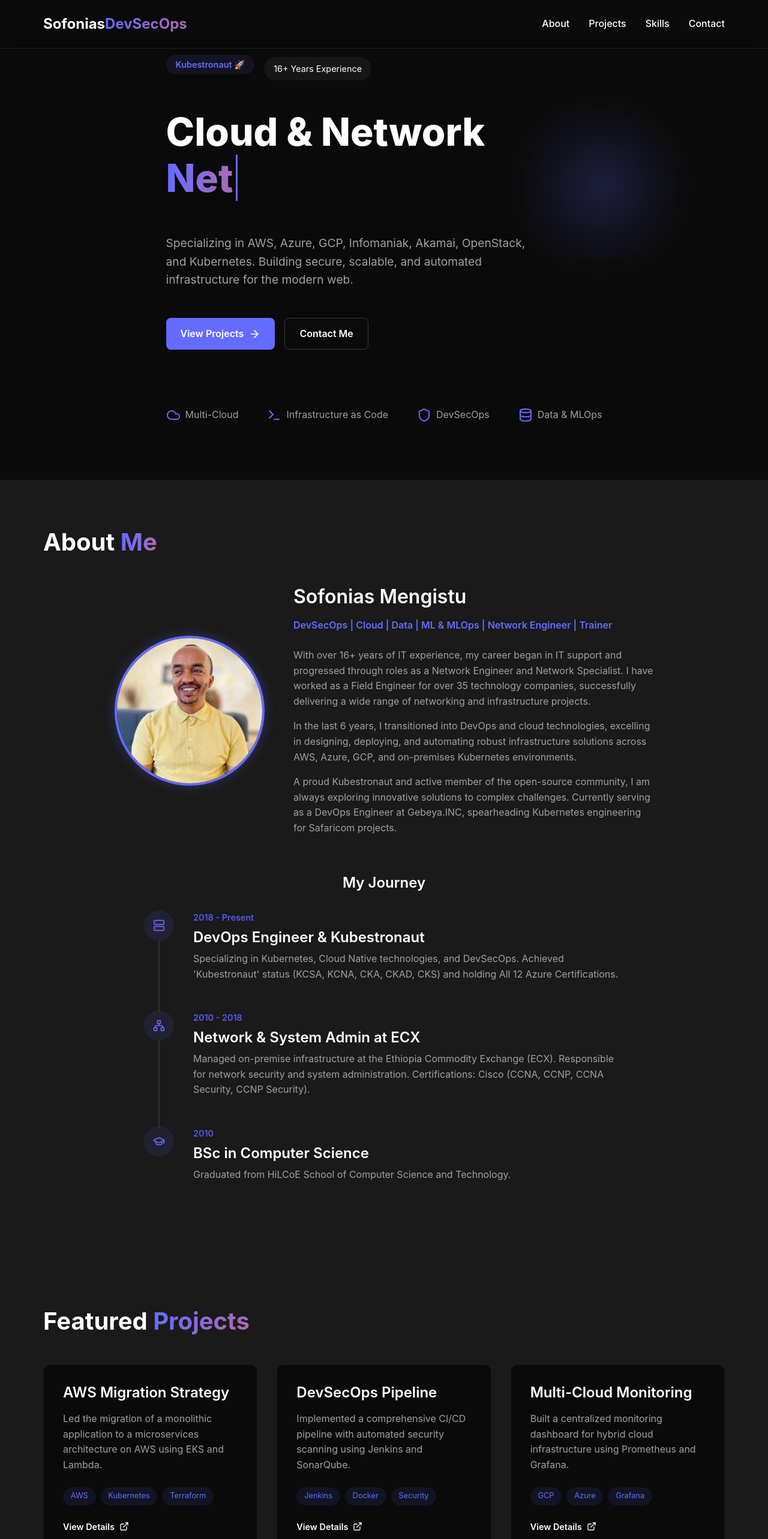
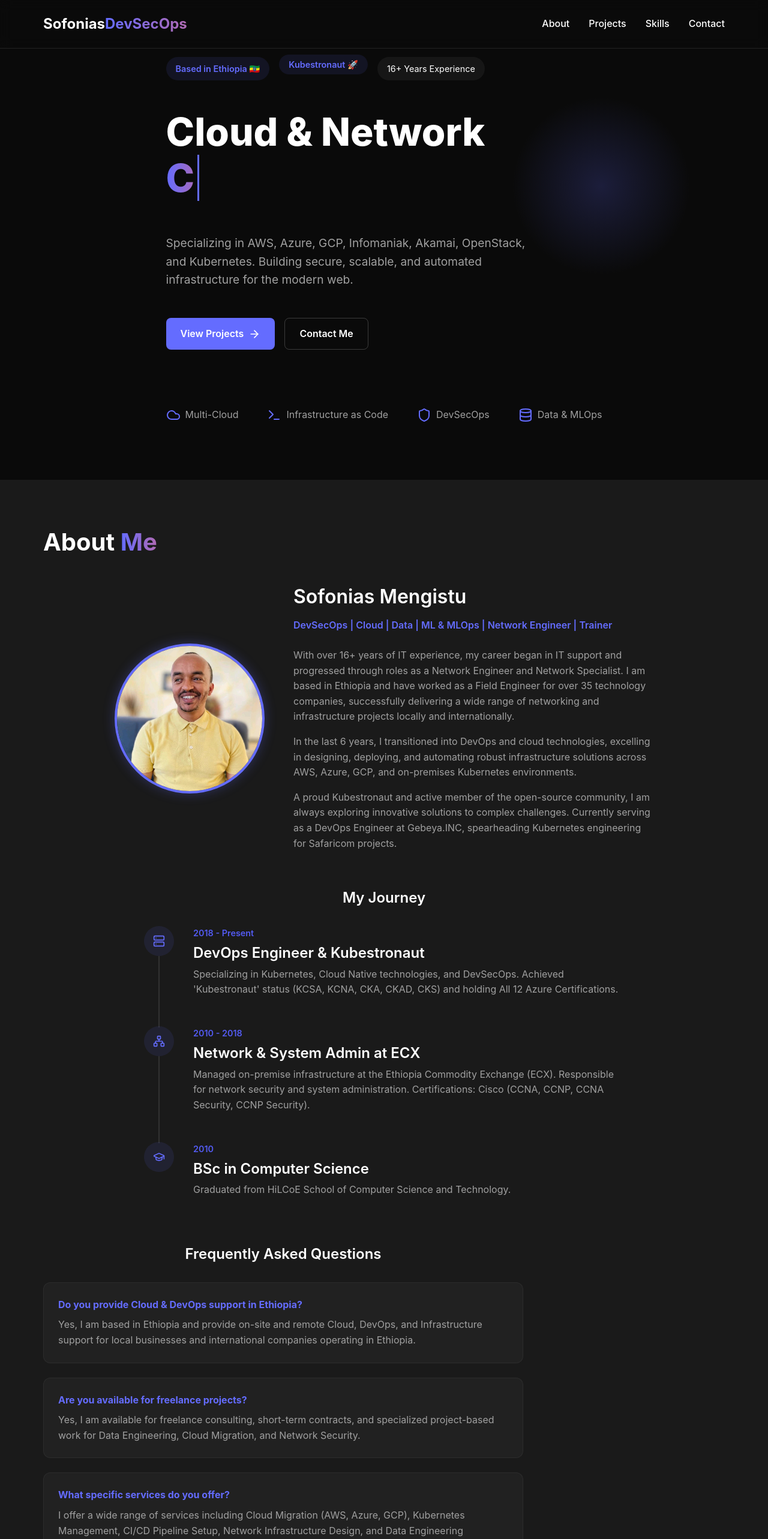
Before and after one commit to Sofoniasm/personal-portfolio, a React (Vite) app: page / in a window 1280 px wide. Shown: the top 2566 px of the page at 60% size. Built offline with nearby package versions, Linux system fonts and the light colour scheme.

Commit message:
feat: SEO optimization for Ethiopia and Cloud DevOps

```diff
--- a/index.html
+++ b/index.html
@@ -5,11 +5,60 @@
   <meta charset="UTF-8" />
   <link rel="icon" type="image/svg+xml" href="/vite.svg" />
   <meta name="viewport" content="width=device-width, initial-scale=1.0" />
-  <title>Sofonias Mengistu | Cloud & DevSecOps</title>
+  <title>Sofonias Mengistu | Data, Cloud, Network Engineer & IT Support in Ethiopia</title>
   <meta name="description"
-    content="Portfolio of Sofonias Mengistu - Kubestronaut, Cloud DevOps, and Security Specialist with 16+ years of experience." />
+    content="Hire Sofonias Mengistu, a top-rated Cloud DevOps, Data, Network Engineer, and IT Support Specialist in Ethiopia. 16+ years of experience in Infrastructure." />
   <meta name="keywords"
-    content="DevOps Engineer Ethiopia, Cloud Engineer Ethiopia, Network Engineer Ethiopia, MLOps Engineer Ethiopia, Kubestronaut, Sofonias Mengistu" />
+    content="Cloud DevOps Ethiopia, Data Engineer Ethiopia, Cloud Engineer Ethiopia, Network Engineer Ethiopia, IT Support Ethiopia, DevOps Engineer Ethiopia, Kubestronaut, local IT expert Ethiopia, Sofonias Mengistu" />
+
+  <script type="application/ld+json">
+    {
+      "@context": "https://schema.org",
+      "@type": "Person",
+      "name": "Sofonias Mengistu",
+      "jobTitle": ["Data Engineer", "Cloud Engineer", "Network Engineer", "IT Support Specialist", "DevSecOps Engineer"],
+      "address": {
+        "@type": "PostalAddress",
+        "addressCountry": "Ethiopia",
+        "addressRegion": "Addis Ababa"
+      },
+      "url": "https://sofonias.com",
+      "sameAs": [
+        "https://www.linkedin.com/in/sofonias-mengistu",
+        "https://github.com/sofoniasm"
+      ],
+      "knowsAbout": ["Cloud Computing", "Data Engineering", "Network Engineering", "IT Support", "Kubernetes", "DevOps"],
+      "description": "Experienced Data, Cloud, and Network Engineer based in Ethiopia, available for hire for specialized IT support and infrastructure projects."
+    }
+  </script>
+  <script type="application/ld+json">
+    {
+      "@context": "https://schema.org",
+      "@type": "FAQPage",
+      "mainEntity": [{
+        "@type": "Question",
+        "name": "Do you provide Cloud & DevOps support in Ethiopia?",
+        "acceptedAnswer": {
+          "@type": "Answer",
+          "text": "Yes, I am based in Ethiopia and provide on-site and remote Cloud, DevOps, and Infrastructure support for local businesses and international companies operating in Ethiopia."
+        }
+      }, {
+        "@type": "Question",
+        "name": "Are you available for freelance projects?",
+        "acceptedAnswer": {
+          "@type": "Answer",
+          "text": "Yes, I am available for freelance consulting, short-term contracts, and specialized project-based work for Data Engineering, Cloud Migration, and Network Security."
+        }
+      }, {
+        "@type": "Question",
+        "name": "What specific services do you offer?",
+        "acceptedAnswer": {
+          "@type": "Answer",
+          "text": "I offer a wide range of services including Cloud Migration (AWS, Azure, GCP), Kubernetes Management, CI/CD Pipeline Setup, Network Infrastructure Design, and Data Engineering solutions."
+        }
+      }]
+    }
+  </script>
 </head>
 
 <body>
--- a/src/components/About.jsx
+++ b/src/components/About.jsx
@@ -60,7 +60,7 @@
                                 DevSecOps | Cloud | Data | ML & MLOps | Network Engineer | Trainer
                             </p>
                             <p style={{ color: 'var(--text-secondary)', marginBottom: '1rem' }}>
-                                With over 16+ years of IT experience, my career began in IT support and progressed through roles as a Network Engineer and Network Specialist. I have worked as a Field Engineer for over 35 technology companies, successfully delivering a wide range of networking and infrastructure projects.
+                                With over 16+ years of IT experience, my career began in IT support and progressed through roles as a Network Engineer and Network Specialist. I am based in Ethiopia and have worked as a Field Engineer for over 35 technology companies, successfully delivering a wide range of networking and infrastructure projects locally and internationally.
                             </p>
                             <p style={{ color: 'var(--text-secondary)', marginBottom: '1rem' }}>
                                 In the last 6 years, I transitioned into DevOps and cloud technologies, excelling in designing, deploying, and automating robust infrastructure solutions across AWS, Azure, GCP, and on-premises Kubernetes environments.
@@ -125,6 +125,39 @@
                         ))}
                     </div>
                 </div>
+                {/* FAQ Section */}
+                <div style={{ width: '100%', maxWidth: '800px', marginTop: '2rem' }}>
+                    <h3 style={{ marginBottom: '2rem', textAlign: 'center' }}>Frequently Asked Questions</h3>
+                    <div style={{ display: 'flex', flexDirection: 'column', gap: '1.5rem' }}>
+                        <div style={{
+                            backgroundColor: 'rgba(255, 255, 255, 0.03)',
+                            padding: '1.5rem',
+                            borderRadius: '12px',
+                            border: '1px solid rgba(255, 255, 255, 0.05)'
+                        }}>
+                            <h4 style={{ color: 'var(--accent-primary)', marginBottom: '0.5rem' }}>Do you provide Cloud & DevOps support in Ethiopia?</h4>
+                            <p style={{ color: 'var(--text-secondary)' }}>Yes, I am based in Ethiopia and provide on-site and remote Cloud, DevOps, and Infrastructure support for local businesses and international companies operating in Ethiopia.</p>
+                        </div>
+                        <div style={{
+                            backgroundColor: 'rgba(255, 255, 255, 0.03)',
+                            padding: '1.5rem',
+                            borderRadius: '12px',
+                            border: '1px solid rgba(255, 255, 255, 0.05)'
+                        }}>
+                            <h4 style={{ color: 'var(--accent-primary)', marginBottom: '0.5rem' }}>Are you available for freelance projects?</h4>
+                            <p style={{ color: 'var(--text-secondary)' }}>Yes, I am available for freelance consulting, short-term contracts, and specialized project-based work for Data Engineering, Cloud Migration, and Network Security.</p>
+                        </div>
+                        <div style={{
+                            backgroundColor: 'rgba(255, 255, 255, 0.03)',
+                            padding: '1.5rem',
+                            borderRadius: '12px',
+                            border: '1px solid rgba(255, 255, 255, 0.05)'
+                        }}>
+                            <h4 style={{ color: 'var(--accent-primary)', marginBottom: '0.5rem' }}>What specific services do you offer?</h4>
+                            <p style={{ color: 'var(--text-secondary)' }}>I offer a wide range of services including Cloud Migration (AWS, Azure, GCP), Kubernetes Management, CI/CD Pipeline Setup, Network Infrastructure Design, and Data Engineering solutions.</p>
+                        </div>
+                    </div>
+                </div>
             </div>
         </section>
     );
--- a/src/components/Hero.jsx
+++ b/src/components/Hero.jsx
@@ -8,11 +8,14 @@
     const [typingSpeed, setTypingSpeed] = React.useState(150);
 
     const roles = [
+        "Cloud DevOps Engineer",
+        "Data & ML Engineer",
+        "Cloud Engineer",
+        "Network Engineer",
         "DevSecOps Engineer",
-        "Network Engineer",
-        "Data & ML Engineer",
-        "MLOps Engineer",
-        "Security Specialist"
+        "IT Support Specialist",
+        "Security Specialist",
+        "MLOps Engineer"
     ];
 
     React.useEffect(() => {
@@ -61,7 +64,20 @@
             }} />
 
             <div className="container" style={{ display: 'flex', flexDirection: 'column', gap: '2rem', maxWidth: '800px' }}>
-                <div style={{ display: 'flex', gap: '1rem', marginBottom: '1rem' }}>
+                <div style={{ display: 'flex', gap: '1rem', marginBottom: '1rem', flexWrap: 'wrap' }}>
+                    <span style={{
+                        padding: '0.5rem 1rem',
+                        backgroundColor: 'rgba(100, 108, 255, 0.1)',
+                        color: 'var(--accent-primary)',
+                        borderRadius: '20px',
+                        fontSize: '0.9rem',
+                        fontWeight: '600',
+                        display: 'flex',
+                        alignItems: 'center',
+                        gap: '0.5rem'
+                    }}>
+                        Based in Ethiopia 🇪🇹
+                    </span>
                     <a href="https://www.cncf.io/training/kubestronaut/?_sft_lf-country=et" target="_blank" rel="noopener noreferrer" style={{ textDecoration: 'none' }}>
                         <span style={{
                             padding: '0.5rem 1rem',
```
Also changed, not shown: 1 other file (tests, documents, lock files or other folders).
